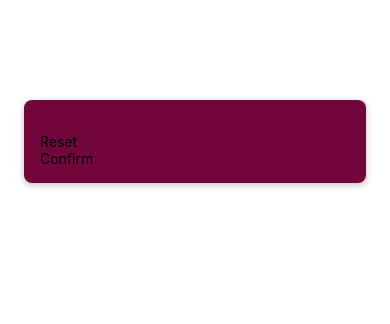
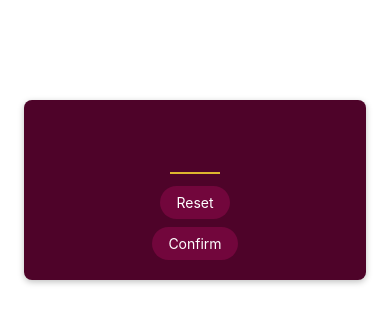
Before and after one commit to 04Marsha/Guess-the-Number--Game-App, a React Native app: screen / in a window 390 px wide. Shown: the top 324 px of the page. Built offline with nearby package versions, Linux system fonts and the light colour scheme.

Commit message:
updating button ui

```diff
--- a/components/PrimaryButton.js
+++ b/components/PrimaryButton.js
@@ -1,11 +1,46 @@
-import { View, Text } from "react-native";
+import { StyleSheet, View, Text, Pressable } from "react-native";
 
 function PrimaryButton({ children }) {
+  function onPressHandler() {
+    console.log("Pressed");
+  }
+
   return (
-    <View>
-      <Text>{children}</Text>
+    <View style={styles.buttonOuterContainer}>
+      <Pressable
+        style={({ pressed }) =>
+          pressed
+            ? [styles.buttonInnerContainer, styles.pressed]
+            : styles.buttonInnerContainer
+        }
+        onPress={onPressHandler}
+        android_ripple={{ color: "#640233" }}
+      >
+        <Text style={styles.buttonText}>{children}</Text>
+      </Pressable>
     </View>
   );
 }
 
 export default PrimaryButton;
+
+const styles = StyleSheet.create({
+  buttonOuterContainer: {
+    borderRadius: 28,
+    margin: 4,
+    overflow: "hidden",
+  },
+  buttonInnerContainer: {
+    backgroundColor: "#72063c",
+    paddingVertical: 8,
+    paddingHorizontal: 16,
+    elevation: 2,
+  },
+  buttonText: {
+    color: "white",
+    textAlign: "center",
+  },
+  pressed: {
+    opacity: 0.75,
+  },
+});
--- a/screens/StartGameScreen.js
+++ b/screens/StartGameScreen.js
@@ -4,7 +4,13 @@
 function StartGameScreen() {
   return (
     <View style={styles.inputContainer}>
-      <TextInput />
+      <TextInput
+        style={styles.numberInput}
+        maxLength={2}
+        keyboardType="number-pad"
+        autoCapitalize="none"
+        autoCorrect={false}
+      />
       <PrimaryButton>Reset</PrimaryButton>
       <PrimaryButton>Confirm</PrimaryButton>
     </View>
@@ -15,10 +21,12 @@
 
 const styles = StyleSheet.create({
   inputContainer: {
+    justifyContent: "center",
+    alignItems: "center",
     marginTop: 100,
     marginHorizontal: 24,
     padding: 16,
-    backgroundColor: "#72063c",
+    backgroundColor: "#4e0329",
     borderRadius: 8,
     elevation: 4,
     shadowColor: "black",
@@ -26,4 +34,15 @@
     shadowRadius: 6,
     shadowOpacity: 0.25,
   },
+  numberInput: {
+    height: 50,
+    width: 50,
+    fontSize: 32,
+    borderBottomColor: "#ddb52f",
+    borderBottomWidth: 2,
+    color: "#ddb52f",
+    marginVertical: 8,
+    fontWeight: "bold",
+    textAlign: "center",
+  },
 });
```
